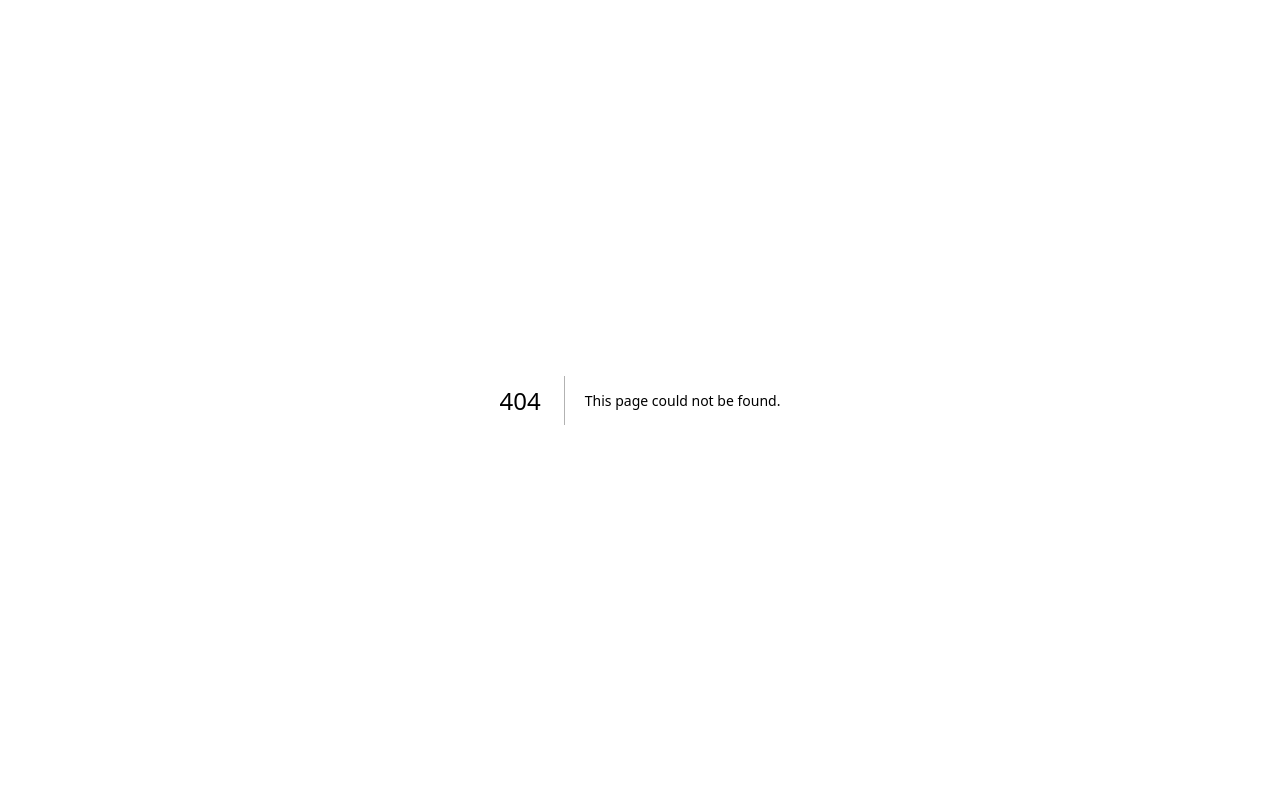
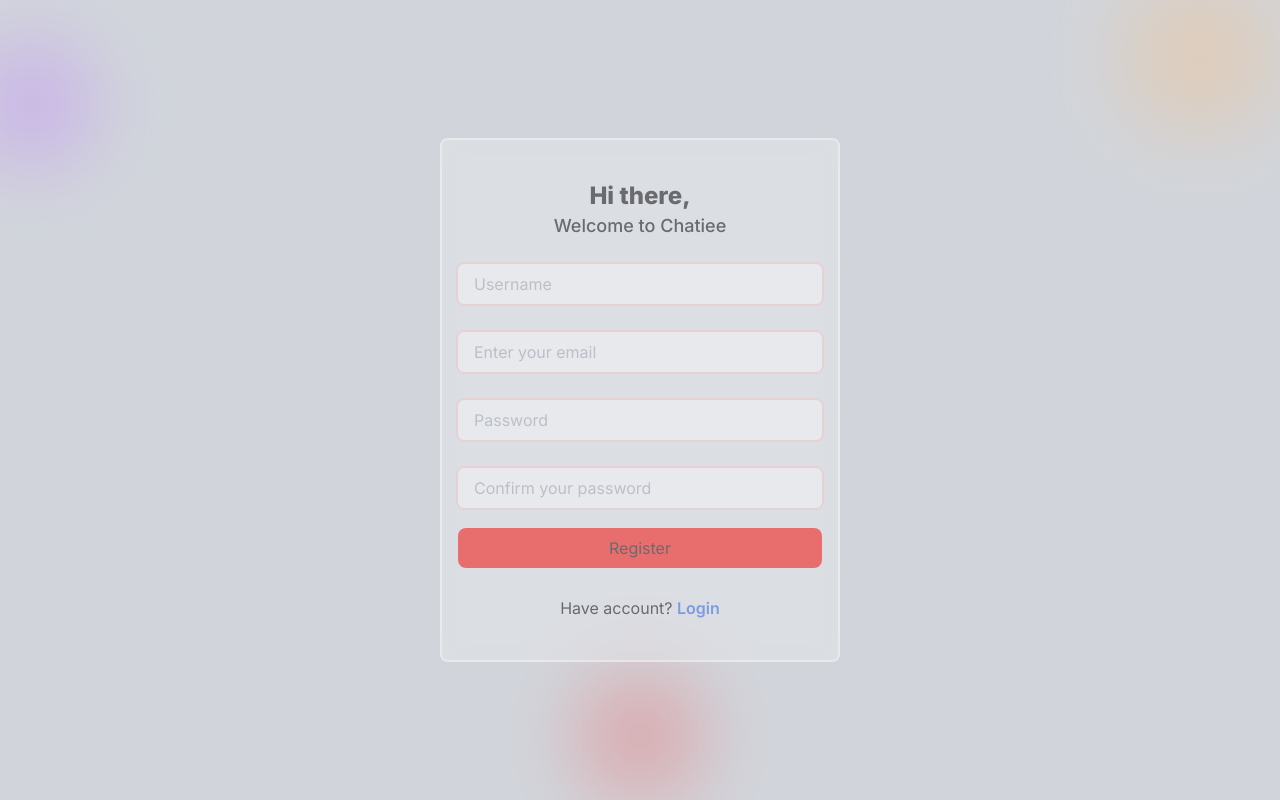
Before and after one commit to achu-BSL/chatiee, a Next.js app in the folder client/: page /register in a window 1280 px wide. Before the commit this address had no page. Built offline with nearby package versions, Linux system fonts and the light colour scheme.

Commit message:
feat(register page)

```diff
--- /dev/null
+++ b/client/src/app/(auth)/register/page.tsx
@@ -0,0 +1,61 @@
+import Link from "next/link";
+
+export default function Register() {
+  return (
+    <div className="relative flex justify-center items-center bg-gray-300 min-h-screen px-2">
+      <div className="absolute bg-orange-300 rounded-full w-40 h-40 -top-6 right-0 filter blur-2xl opacity-30"></div>
+      <div className="absolute bg-purple-400 rounded-full w-32 h-32 top-10 -left-8 filter blur-2xl opacity-40"></div>
+      <div className="absolute bg-red-500 rounded-full md:w-32 w-40 md:h-32 h-40 bottom-0 filter blur-2xl opacity-30"></div>
+
+      <div className="flex flex-col w-full max-w-[400px] bg-gray-200 border-2 border-white rounded-lg backdrop-blur-md opacity-50 my-12 px-4 py-6 z-[99999]">
+        <div className="flex flex-col text-black py-4 items-center">
+          <h2 className="font-catamaran font-[800] text-2xl">Hi there,</h2>
+          <p className="font-poppins w-[60%] text-center font-medium text-lg">
+            Welcome to Chatiee
+          </p>
+        </div>
+        <div className="flex-1 flex flex-col gap-3 justify-evenly">
+          <div className="flex-1 flex flex-col gap-3 justify-center">
+            <div className="py-2">
+              <input
+                placeholder="Username"
+                className="w-full text-black py-2 px-4 ring-red-200 ring-2 rounded-md backdrop-blur-sm opacity-90 focus:outline-red-400"
+              />
+            </div>
+            <div className="py-2">
+              <input
+                placeholder="Enter your email"
+                className="w-full text-black py-2 px-4 ring-red-200 ring-2 rounded-md backdrop-blur-sm opacity-90 focus:outline-red-400"
+              />
+            </div>
+            <div className="py-2">
+              <input
+                placeholder="Password"
+                className="w-full text-black py-2 px-4 ring-red-200 ring-2 rounded-md backdrop-blur-sm opacity-90 focus:outline-red-400"
+              />
+            </div>
+            <div className="py-2">
+              <input
+                placeholder="Confirm your password"
+                className="w-full text-black py-2 px-4 ring-red-200 ring-2 rounded-md backdrop-blur-sm opacity-90 focus:outline-red-400"
+              />
+            </div>
+          </div>
+          <div>
+            <button className="bg-[#ff0700] py-2 rounded-lg w-full">
+              Register
+            </button>
+          </div>
+          <div className="py-4 text-black">
+            <p className="text-center">
+              Have account?{" "}
+              <Link className="font-semibold text-blue-600" href={"/login"}>
+                Login
+              </Link>
+            </p>
+          </div>
+        </div>
+      </div>
+    </div>
+  );
+}
```
